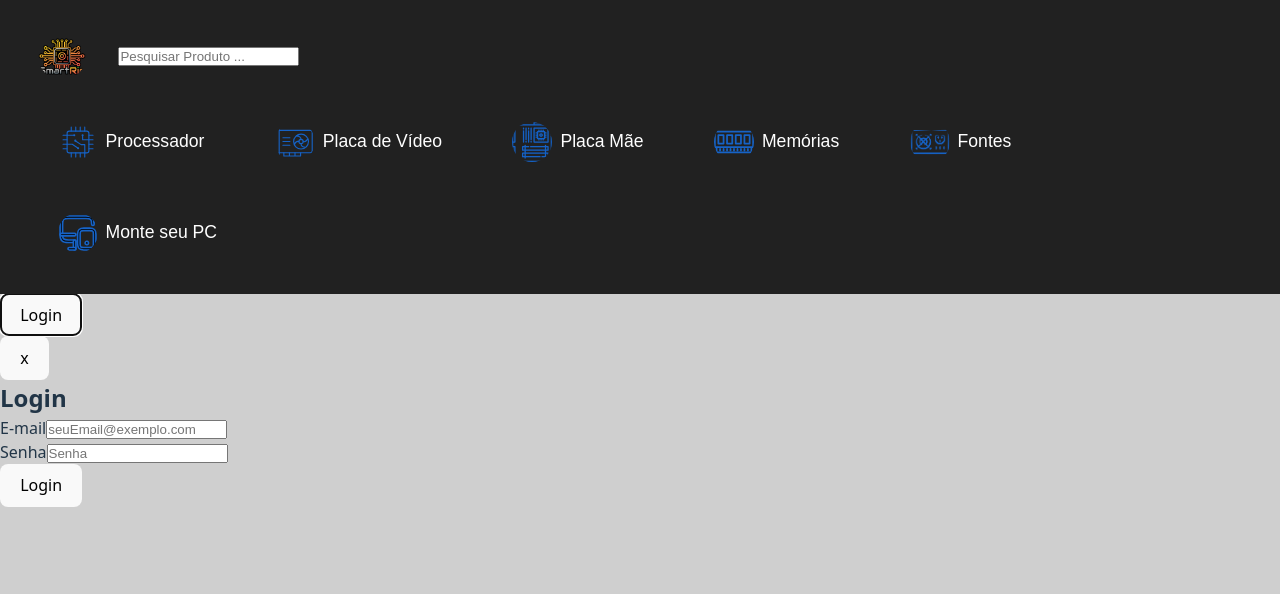
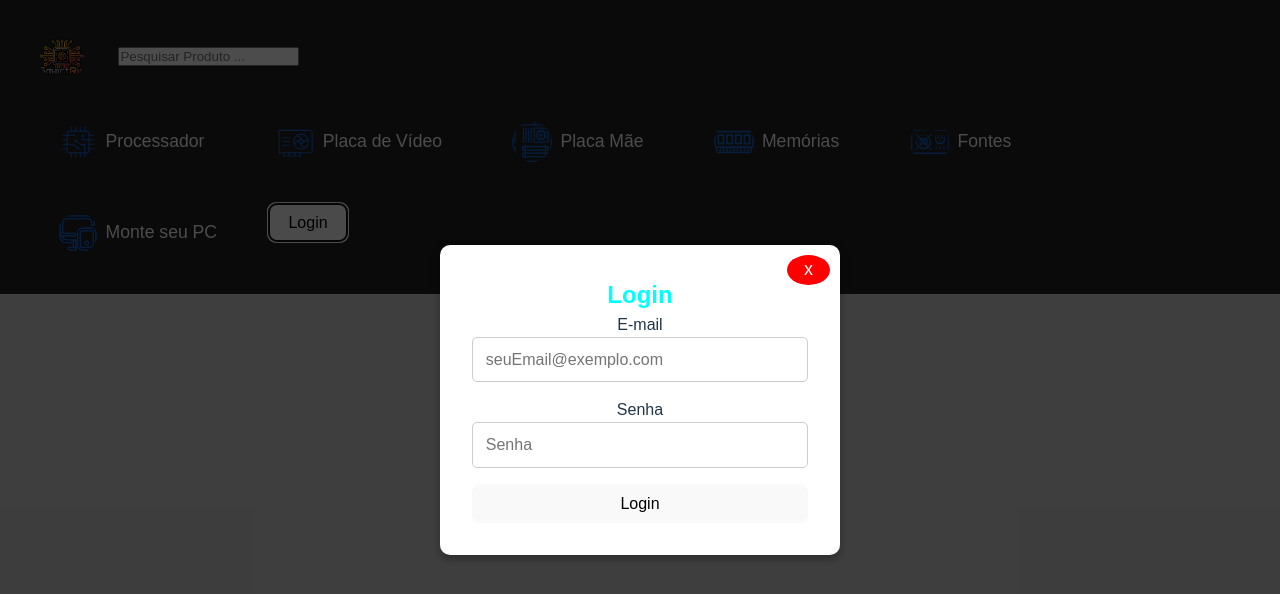
Before and after one commit to Eduardo12305/SmartRig, a React (Vite) app in the folder app/: page / in a window 1280 px wide. Both pictures are taken after a click on the button "Login". Shown: the top 594 px of the page. Built offline with nearby package versions, Linux system fonts and the light colour scheme.

Commit message:
Feat: Login mode working

```diff
--- a/app/src/components/loginModal.jsx
+++ b/app/src/components/loginModal.jsx
@@ -1,7 +1,7 @@
 import { loginUser } from "./apiService";
 import InputField from "./inputField";
 import { useState } from "react";
-
+import '../css/login.css'
 export const LoginModal = () => {
     const [loginModal, setLoginModal] = useState(false);
     const [email, setEmail] = useState("");
@@ -38,12 +38,12 @@ export const LoginModal = () => {
             <button onClick={handleLoginClick}>Login</button>
 
             {loginModal && (
-                <div className="modal">
+                <div className="backgroundModal">
                     <div className="modal-content">
                         <button className="close-btn" onClick={handleCloseModal}>
                             x
                         </button>
-                        <h2>Login</h2>
+                        <h2 className="">Login</h2>
                         <form onSubmit={handleLogin}>
                             <InputField
                                 id="email"
--- a/app/src/css/header.css
+++ b/app/src/css/header.css
@@ -17,7 +17,7 @@ header {
     width: 100%;
     top: 0;
     left: 0;
-    z-index: 1000;
+    z-index: 999;
     background-color: rgb(33, 33, 33);
     font-family: 'Poppins', sans-serif;
     flex-wrap: wrap; /* Permite que o conteúdo se ajuste em telas pequenas */
--- a/app/src/css/login.css
+++ b/app/src/css/login.css
@@ -1,95 +1,83 @@
-/* Estilos para o Modal */
-.modal {
-  display: none; /* Inicialmente escondido */
-  position: fixed; /* Fixa o modal na tela */
+/* Estilos para o fundo escuro do Modal */
+.backgroundModal {
+  position: fixed;
   top: 0;
   left: 0;
-  width: 100%;
-  height: 100%;
-  background-color: rgba(0, 0, 0, 0.5); /* Fundo semi-transparente */
-  z-index: 1000; /* Certifica que o modal aparece acima de outros elementos */
+  width: 100vw;
+  height: 100vh;
+  background-color: rgba(0, 0, 0, 0.7); /* Fundo escuro */
+  display: flex;
+  justify-content: center;
+  align-items: center;
+  z-index: 10000; /* Garante que fica acima de tudo */
 }
 
-/* Estilos do conteúdo do Modal */
+/* Estilos para o conteúdo do modal */
 .modal-content {
-  background-color: #fff;
-  padding: 20px;
-  border-radius: 8px;
-  width: 300px;
-  margin: 15% auto; /* Centraliza o modal na tela */
-  box-shadow: 0 4px 8px rgba(0, 0, 0, 0.2); /* Sombras suaves */
+  position: relative;
+  width: 90%; /* Usa 90% da largura da tela */
+  max-width: 400px; /* Máximo de 400px para manter a proporção */
+  background: white;
+  padding: 2rem;
+  border-radius: 10px;
+  box-shadow: 0 4px 10px rgba(0, 0, 0, 0.3);
+  display: flex;
+  flex-direction: column;
+  align-items: center;
+  text-align: center;
 }
 
-/* Cabeçalho do Modal */
-.modal-header {
+/* Estilos para o botão de fechar */
+.close-btn {
+  position: absolute;
+  top: 10px;
+  right: 10px;
+  border: none;
+  background: red;
+  color: white;
+  font-size: 18px;
+  cursor: pointer;
+  width: 30px;
+  height: 30px;
   display: flex;
-  justify-content: space-between;
   align-items: center;
+  justify-content: center;
+  border-radius: 50%;
 }
 
-.modal-header h2 {
-  font-size: 24px;
-  margin: 0;
+/* Ajustes no formulário dentro do modal */
+.modal-content form {
+  width: 100%;
+  display: flex;
+  flex-direction: column;
+  gap: 1rem;
 }
 
-.close {
-  font-size: 24px;
-  cursor: pointer;
+/* Estilos para os campos de input */
+.modal-content input {
+  width: 100%;
+  padding: 0.8rem;
+  border: 1px solid #ccc;
+  border-radius: 5px;
+  font-size: 1rem;
 }
 
-/* Estilos para o Formulário */
-.form-group {
-  margin-bottom: 15px;
+.modal-content h2 {
+  color: aqua;
 }
 
-label {
-  font-size: 14px;
-  color: #333;
-  display: block;
-  margin-bottom: 5px;
+/* Estilo para mensagens de erro */
+.error-message {
+  color: red;
+  font-size: 0.9rem;
+  margin-top: 0.5rem;
 }
 
-input[type="text"],
-input[type="password"] {
-  width: 100%;
-  padding: 10px;
-  border: 1px solid #ccc;
-  border-radius: 4px;
-  font-size: 14px;
-  box-sizing: border-box;
+/* Responsividade */
+@media (max-width: 480px) {
+  .modal-content {
+    width: 95%; /* Ajusta o tamanho do modal para telas menores */
+    max-width: 350px;
+    padding: 1.5rem;
+  }
 }
-
-button {
-  width: 100%;
-  padding: 10px;
-  background-color: #4CAF50; /* Verde */
-  color: white;
-  border: none;
-  border-radius: 4px;
-  font-size: 16px;
-  cursor: pointer;
-}
-
-button:hover {
-  background-color: #45a049;
-}
-
-/* Estilos do rodapé do modal */
-.modal-footer {
-  text-align: center;
-  margin-top: 10px;
-}
-
-.modal-footer p {
-  font-size: 14px;
-  color: #666;
-}
-
-.modal-footer a {
-  color: #4CAF50;
-  text-decoration: none;
-}
-
-.modal-footer a:hover {
-  text-decoration: underline;
-}
--- a/app/src/pages/header.jsx
+++ b/app/src/pages/header.jsx
@@ -65,11 +65,13 @@ export function Header() {
                                     {/* Nome ao lado da imagem */}
                                     <p className="name">Monte seu PC</p>
                                 </button>
+                                <LoginModal/>
                         </ul>
                     </nav>
                 </div>
             </header>
-            <LoginModal/>
+
+
         </div>
 
     );
```
